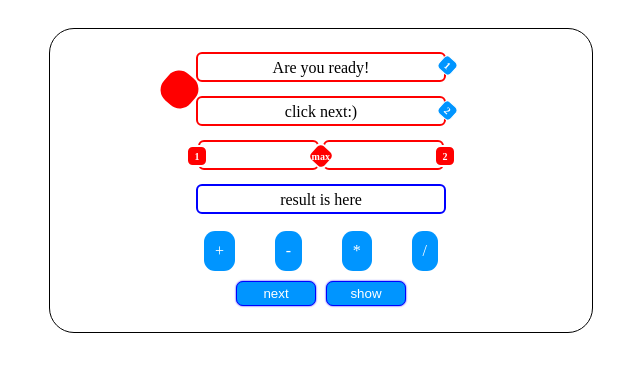
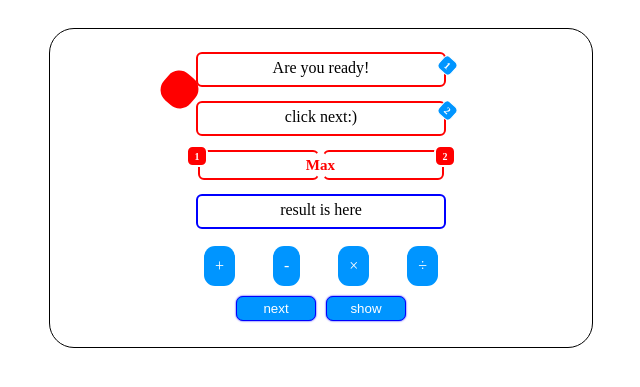
Before and after one commit to AlirezaBagheri05/Strengthen-mental-calculations, a PHP site: page / in a window 1280 px wide. Shown: the top 387 px of the page, without its empty margins (319-959 px from the left). Run offline with PHP 8.4, Linux system fonts and the light colour scheme.

Commit message:
last commit:)

```diff
--- a/index.php
+++ b/index.php
@@ -7,6 +7,13 @@
         <title>Hiii</title>
         <!-- Style CSS -->
         <style>
+            /* @font-face {
+            font-family: myFirstFont;
+            src: url(sansation_light.woff);
+            } */
+            .{
+                font-family: cursive;
+            }
             .mom_div{
                 display: flex;
                 flex-direction: column;
@@ -33,18 +40,19 @@
                 align-items: center;
                 position:relative;
             }
-            .box_show p{
+            .box_show p {
                 width: 100%;
                 border: 2px solid red;
                 padding: 5px;
                 display: flex;
                 box-sizing: border-box;
-                height: 30px;
+                height: 35px;
                 /* margin-bottom: 50px; */
                 margin: 2px;
                 margin-bottom: 12px;
                 border-radius: 6px;
                 justify-content: center;
+                overflow: auto;
             }
             .operation{
                 width: 100%;
@@ -64,6 +72,7 @@
                 border-radius: 11px;
                 text-align: center;
                 display: flex;
+                transition: all cubic-bezier(0.4, 0, 0.2, 1) 0.5s;
                 align-items: center;
             }
             .events{
@@ -165,12 +174,12 @@
                 height: 22px;
                 position: absolute;
                 font-weight: bold;
-                background-color: #ff0000;
+                background-color: white;
                 /* right: -10px; */
-                top: 95px;
+                top: 104px;
                 display: flex;
                 font-size: 10px;
-                color: white;
+                color: red;
                 border: 2px solid white;
                 transform: rotate(42deg);
                 border-radius: 30%;
@@ -214,17 +223,23 @@
                 align-items: center;
                 justify-content: center;
             }
+        .center_bx {
+            transform: rotate(318deg);
+            font-size: 15px;
+            color: red;
+            font-weight: bold;
+        }
         </style>
 </head>
 <body>
     <div class="mom_div">
         <div class="box_math" >
             <div class="box_show">
-            <div class="show_oper"></div>
+            <div id="show_oper" class="show_oper"><div style="transform: rotate(140deg);"></div></div>
             <div class="bx1_t">1</div>
             <div class="bx2_t">2</div>
             <div class="num1_t">
-                <div style="transform: rotate(318deg);font-size: 10px;">max</div>
+                <div class="center_bx">Max</div>
             </div>
             <div class="num_t">1</div>
             <div class="num2_t">2</div>
@@ -237,10 +252,10 @@
                 <p id="result" ></p>
             </div>
             <div class="operation">
-                <span id="addition">+</span>
-                <span id="subtraction">-</span>
-                <span id="mulitiplication">*</span>
-                <span id="divison">/</span>
+                <span onclick="oper('+','addition')" id="addition">+</span>
+                <span onclick="oper('-','subtraction')"  id="subtraction">-</span>
+                <span onclick="oper('×','mulitiplication')" id="mulitiplication">×</span>
+                <span onclick="oper('÷','divison')" id="divison">÷</span>
             </div>
             <div class="events">
                 <button onclick="next()" id="next">next</button>
@@ -266,12 +281,49 @@
                 document.getElementById('bx2').innerHTML = num2;
             }
             function show(){
+                var operation = document.getElementById('show_oper').firstChild.innerHTML;
+                if(operation == ''){
+                    alert('یکی از عملگر ها را انتخاب کنید.');
+                    return;
+
+                }
                 var opr1 = document.getElementById('bx1').innerHTML;
                 var opr2 = document.getElementById('bx2').innerHTML;
                 var opr1 = Number(opr1);
                 var opr2 = Number(opr2);
-                var result = opr1 + opr2;
+                var result;
+                switch(operation) {
+                    case "+":
+                         result = opr1 + opr2;
+                        break;
+                    case "-":
+                         result = opr1 - opr2;
+                        break;
+                    case "×":
+                         result = opr1 * opr2;
+                        break;
+                    case "÷":
+                         result = opr1 / opr2;
+                        break;
+                    default:
+                         result = "han!:/";
+                    }
+
+                if(!result && result !== 0){
+                    next();
+                    return;
+                }
                 document.getElementById('result').innerHTML = result;
+            }
+            function oper(wh,id){
+                var oper = wh;
+                document.getElementById('show_oper').firstChild.innerHTML = oper;
+                document.getElementById('addition').style.backgroundColor = '#0095ff';
+                document.getElementById('subtraction').style.backgroundColor = '#0095ff';
+                document.getElementById('mulitiplication').style.backgroundColor = '#0095ff';
+                document.getElementById('divison').style.backgroundColor = '#0095ff';
+                document.getElementById(id).style.backgroundColor = 'red';
+
             }
         </script>
 </html>
--- /dev/null
+++ b/js.js
@@ -0,0 +1,3 @@
+switch(){
+    case :;
+}
```
